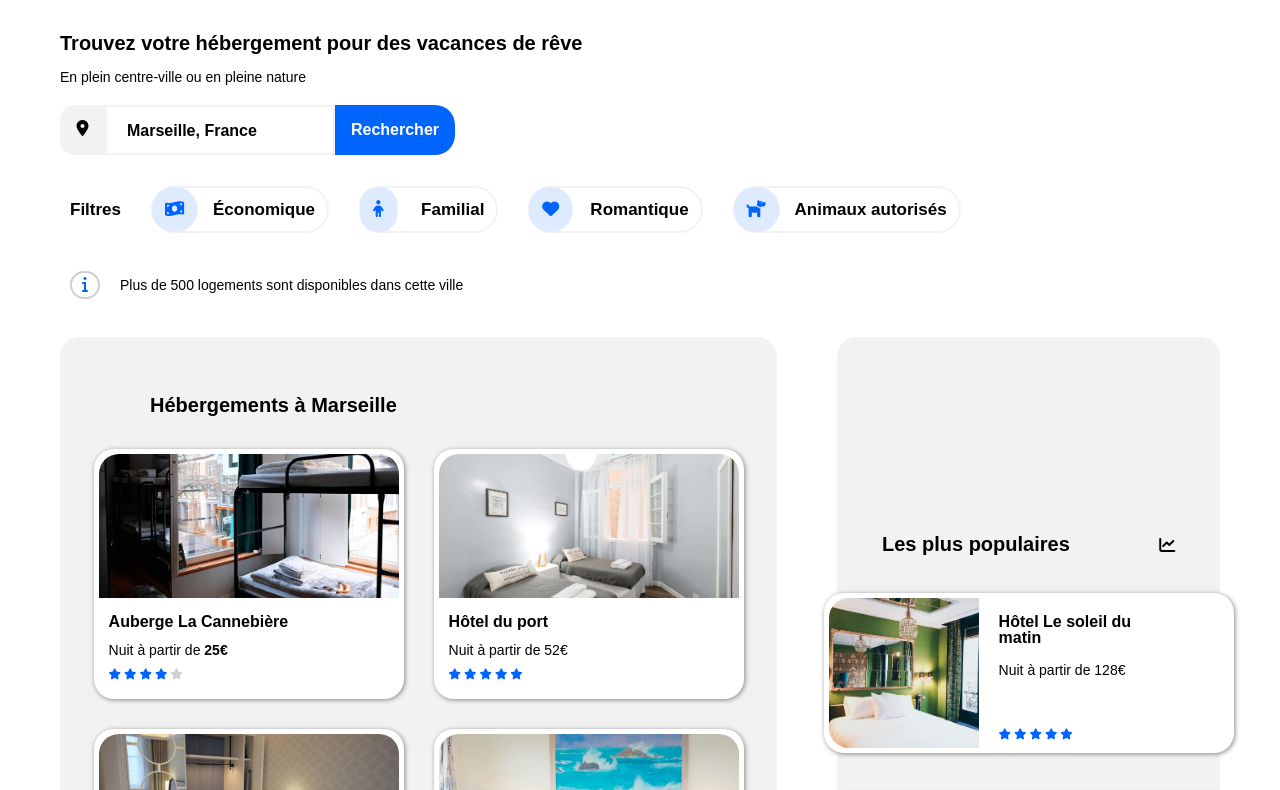
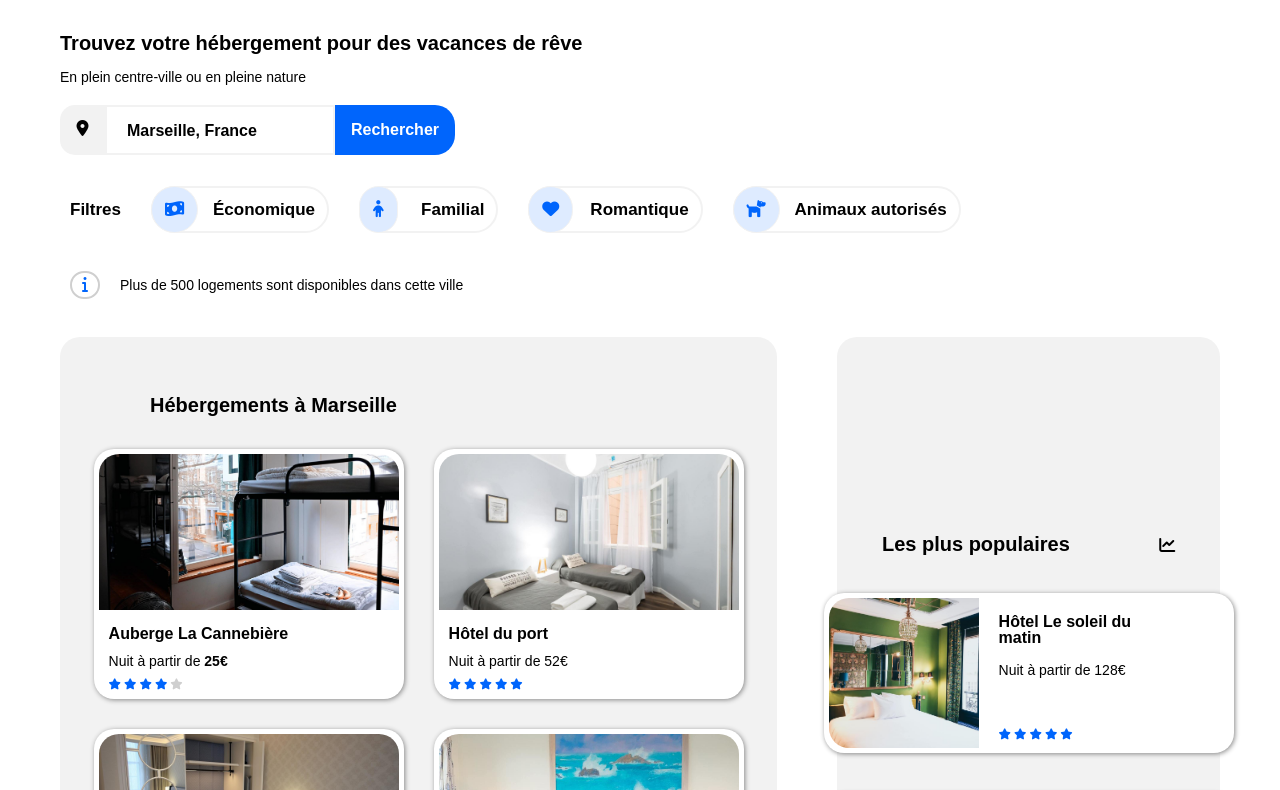
Before and after one commit to sofrdr/Booki, a plain HTML site: page index.html in a window 1280 px wide. Shown: the part 102-892 px from the top of the page. Drawn offline with nearby package versions, Linux system fonts and the light colour scheme; a web font is replaced by a local one.

Commit message:
line height .description 0.5

```diff
--- a/CSS/style.css
+++ b/CSS/style.css
@@ -269,7 +269,7 @@ nav ul{
 
 .imageHebergements{
     width: 100%;
-    height: 60%;
+    height: 65%;
     overflow: hidden;
 
 
@@ -285,8 +285,8 @@ nav ul{
 
 
 .description{
-    height: 40%;
-    line-height: 0.7;
+    height: 35%;
+    line-height: 0.5;
     margin-left: 10px;
 }
 
```
